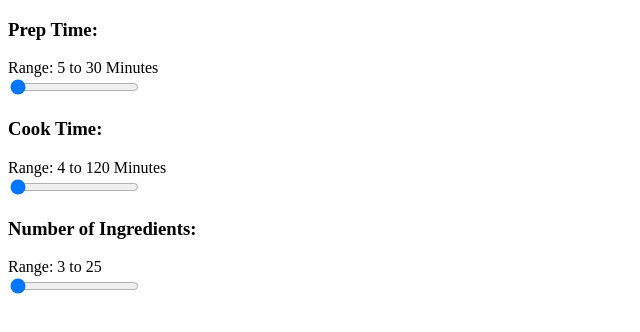
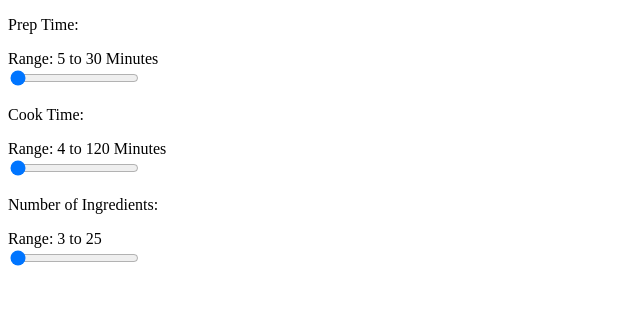
Before and after one commit to Accessiblu/range-slider, a plain HTML site: page index.html in a window 1280 px wide. Shown: the whole page, without its empty margins (0-640 px from the left). Drawn offline with Linux system fonts and the light colour scheme.

Commit message:
Add files via upload

```diff
--- a/index.html
+++ b/index.html
@@ -11,7 +11,7 @@
   <body>
     <!--Prep Time Slider-->
     <section class="prep-time">
-      <h3>Prep Time:</h3>
+      <p>Prep Time:</p>
     </section>
     <section for="time" tabindex="0"
         ><span class="aria-invisible">Prep Time</span>Range: 5 to 30 Minutes</section>
@@ -31,7 +31,7 @@
 
     <!--Cook Time Slider-->
 <section class="cook-time">
-      <h3>Cook Time:</h3>
+      <p>Cook Time:</p>
     </section>
     <section for="cook" tabindex="0"
         ><span class="aria-invisible">Cook Time</span>Range: 4 to 120 Minutes</section>
@@ -53,7 +53,7 @@
     <!--Number of Ingredients Slider-->
 
     <section class="number-of-ingredients">
-      <h3>Number of Ingredients:</h3>
+      <p>Number of Ingredients:</p>
     </section>
     <section for="ingredients" tabindex="0"
         ><span class="aria-invisible">Number of Ingredients</span>Range: 3 to 25 </section>
```
